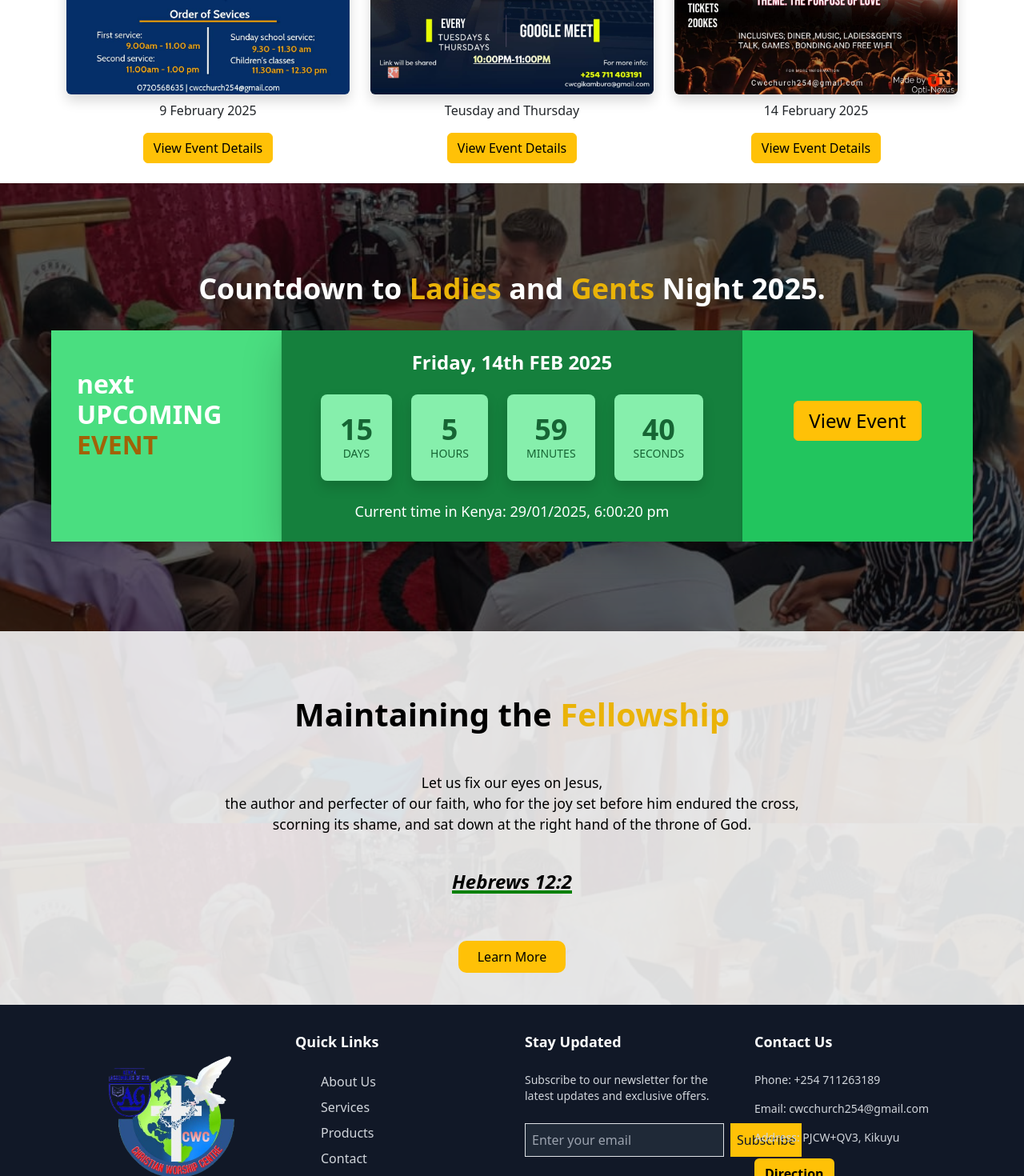
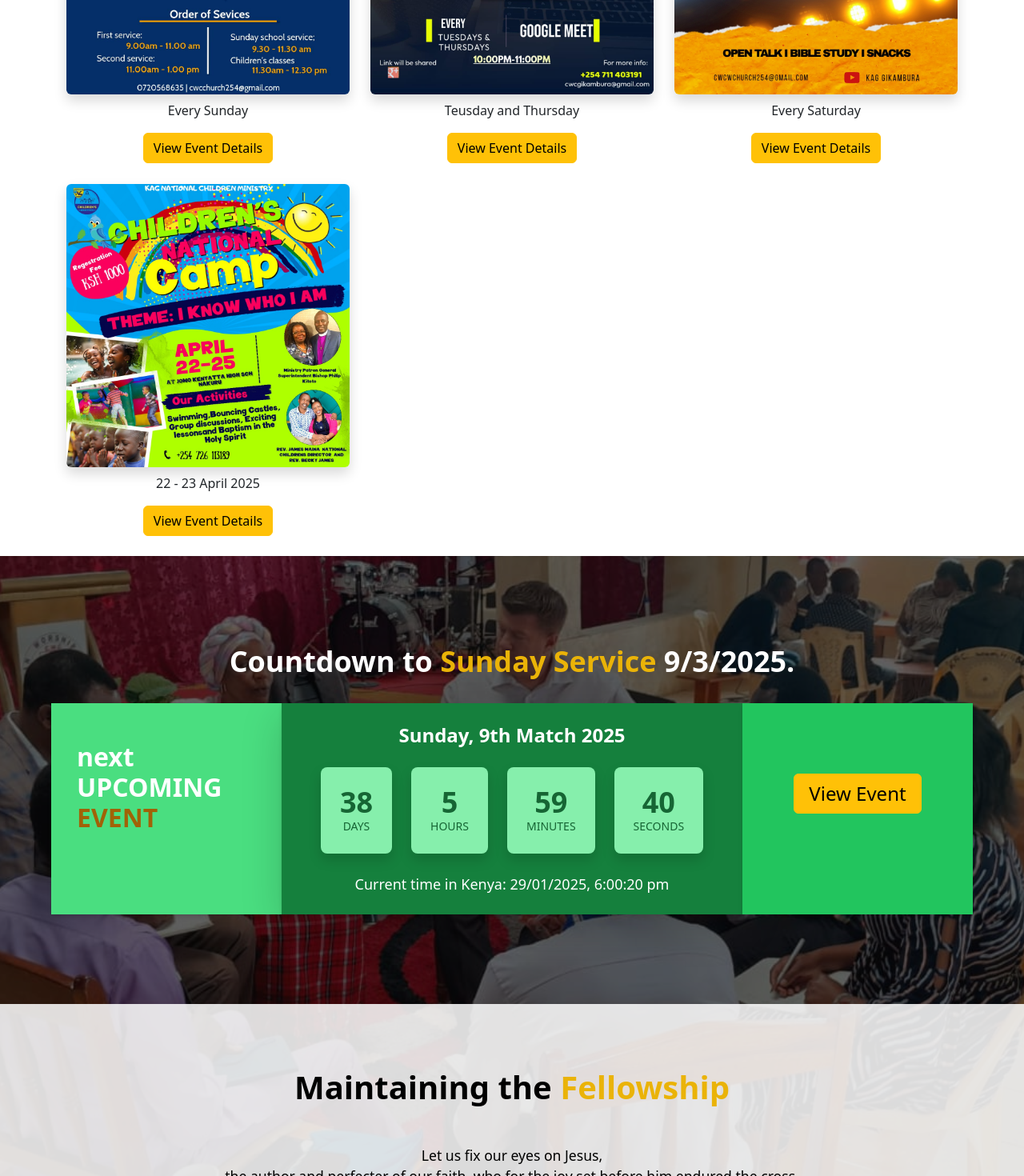
Before and after one commit to victorwangari/KAG-CWC, a React (Create React App) app: page / in a window 1280 px wide. Shown: the part 1920-3390 px from the top of the page at 80% size. Built offline with nearby package versions, Linux system fonts and the light colour scheme.

Commit message:
update app

```diff
--- a/src/components/events/events.jsx
+++ b/src/components/events/events.jsx
@@ -4,13 +4,14 @@ import NavBar from '../navbar/navbar';
 import Footer from '../footer/footer';
 import "../../css/hero.css";
 import covenant from "../../posters/covenanthour.jpg";
-import ladiesgents from "../../posters/ladies_&_gents_night.jpg";
+import chilrencamp from "../../posters/CHILDREN NATIONAL CAMP.jpeg"
+import biblestudy from "../../posters/BIBLE STUDY.jpeg"
 import sundayservice from "../../posters/sundaysevice .jpg";
 
 const events = [
     {
-        date: "9 February 2025",
-        time: "9:00 AM",
+        date: "Every Sunday",
+        time: "1st service 9:00 AM - 11:00 AM , 2nd service 11:00 AM - 1:00 PM",
         image: sundayservice,
         title: "Sunday Service"
     },
@@ -21,10 +22,16 @@ const events = [
         title: "Covenant Hour"
     },
     {
-        date: "14 February 2025",
-        time: "7:00 PM",
-        image: ladiesgents,
-        title: "Ladies & Gents Night"
+        date: "Every Saturday",
+        time: "5:30 PM - 6:30 PM",
+        image: biblestudy,
+        title: "The Jesus' Walk Talk"
+    },
+    {
+        date: "22nd to 25th April 2015",
+        time: "3 days",
+        image: chilrencamp,
+        title: "Children's National Camp"
     }
 ];
 
--- a/src/components/footer/footer.jsx
+++ b/src/components/footer/footer.jsx
@@ -1,4 +1,5 @@
 import React, { useState } from "react";
+import { Link } from "react-router-dom"; // Import Link for navigation
 import CWCLOGO from "../../img/cwc_logo-removebg-preview.png";
 
 const Footer = () => {
@@ -14,7 +15,7 @@ const Footer = () => {
       <div className="container mx-auto grid md:grid-cols-4 gap-8">
         {/* Company Info */}
         <div>
-          <img src={CWCLOGO} alt="" />
+          <img src={CWCLOGO} alt="CWC Logo" />
           <p className="text-sm">
             Empowering your spiritual journey with faith-driven guidance and unwavering support.
           </p>
@@ -30,9 +31,10 @@ const Footer = () => {
         <div>
           <h3 className="text-white text-lg font-semibold mb-4">Quick Links</h3>
           <ul className="space-y-2">
-            {["About Us", "Services", "Products", "Contact", "Careers", "Blog"].map((link) => (
-              <li key={link} className="hover:text-white cursor-pointer">{link}</li>
-            ))}
+            <li><Link to="/about" className="hover:text-white1">About Us</Link></li>
+            <li><Link to="/events" className="hover:text-white">Events</Link></li>
+            <li><Link to="/hire-products" className="hover:text-white">Hired Products</Link></li>
+            <li><Link to="#" className="hover:text-white">Give</Link></li>
           </ul>
         </div>
 
@@ -40,7 +42,7 @@ const Footer = () => {
         <div>
           <h3 className="text-white text-lg font-semibold mb-4">Stay Updated</h3>
           <p className="text-sm mb-4">
-            Subscribe to our newsletter for the latest updates and exclusive offers.
+            Subscribe to our newsletter for the latest updates and exclusive announcements.
           </p>
           <div className="flex">
             <input
--- a/src/components/landing/timer/page.jsx
+++ b/src/components/landing/timer/page.jsx
@@ -3,14 +3,14 @@ import "../../../css/hero.css";
 
 export default function Timer() {
   // Set the date to February 14, 2025, at 00:00:00 Kenyan time (UTC+3)
-  const nextEventDate = new Date("2025-02-14T00:00:00+03:00");
-  const eventName = "  Friday, 14th FEB 2025";
+  const nextEventDate = new Date("2025-03-09T00:00:00+03:00");
+  const eventName = "  Sunday, 9th Match 2025";
 
   return (
     <div className="timer-verse">
       <main className="flex min-h-[70vh] flex-col items-center justify-center">
         <h1 className="text-3xl sm:text-4xl countdown-title font-bold mb-8 text-white text-center">
-          Countdown to <span className="text-yellow-500">Ladies</span> and <span className="text-yellow-500">Gents</span> Night 2025.
+          Countdown to <span className="text-yellow-500">Sunday</span> <span className="text-yellow-500">Service</span> 9/3/2025.
         </h1>
 
         <div className="flex flex-col md:flex-row card-all w-full max-w-6xl">
--- a/src/components/landing/timer/timer.jsx
+++ b/src/components/landing/timer/timer.jsx
@@ -52,7 +52,7 @@ export default function EventCountdown({ eventDate, eventName }) {
     <div className="bg-green-700 to-red-500 p-6 rounded- shadow-lg text-white text-center">
       <h2 className="text-2xl font-semibold mb-4">{eventName}</h2>
       <div className="flex flex-wrap justify-center items-center gap-4 mb-4">
-        {timerComponents.length ? timerComponents : <span className="text-4xl font-bold">Welcome to <span className="text-yellow-500">LADIES&GENTS</span> night!</span>}
+        {timerComponents.length ? timerComponents : <span className="text-4xl font-bold">Welcome to <span className="text-yellow-500">TODAYS</span> Sunday Service</span>}
       </div>
       <div className="text-lg">Current time in Kenya: {formatKenyanTime(currentTime)}</div>
     </div>
--- a/src/components/landing/upcomingevents.jsx
+++ b/src/components/landing/upcomingevents.jsx
@@ -1,13 +1,14 @@
 import React from "react";
 import "../../css/hero.css";
 import covenant from "../../posters/covenanthour.jpg";
-import ladiesgents from "../../posters/ladies_&_gents_night.jpg";
+import biblestudy from "../../posters/BIBLE STUDY.jpeg";
+import childrenscamp from "../../posters/CHILDREN NATIONAL CAMP.jpeg";
 import sundayservice from "../../posters/sundaysevice .jpg";
 
 const events = {
     events: [
         {
-            date: "9 February 2025",
+            date: "Every Sunday",
             image: sundayservice
         },
         {
@@ -15,8 +16,12 @@ const events = {
             image: covenant
         },
         {
-            date: "14 February 2025",
-            image: ladiesgents
+            date: " Every Saturday",
+            image: biblestudy
+        },
+        {
+            date: "22 - 23 April 2025",
+            image: childrenscamp
         }
     ]
 };
```
Also changed, not shown: src/posters/BIBLE STUDY.jpeg (added), src/posters/CHILDREN NATIONAL CAMP.jpeg (added).
